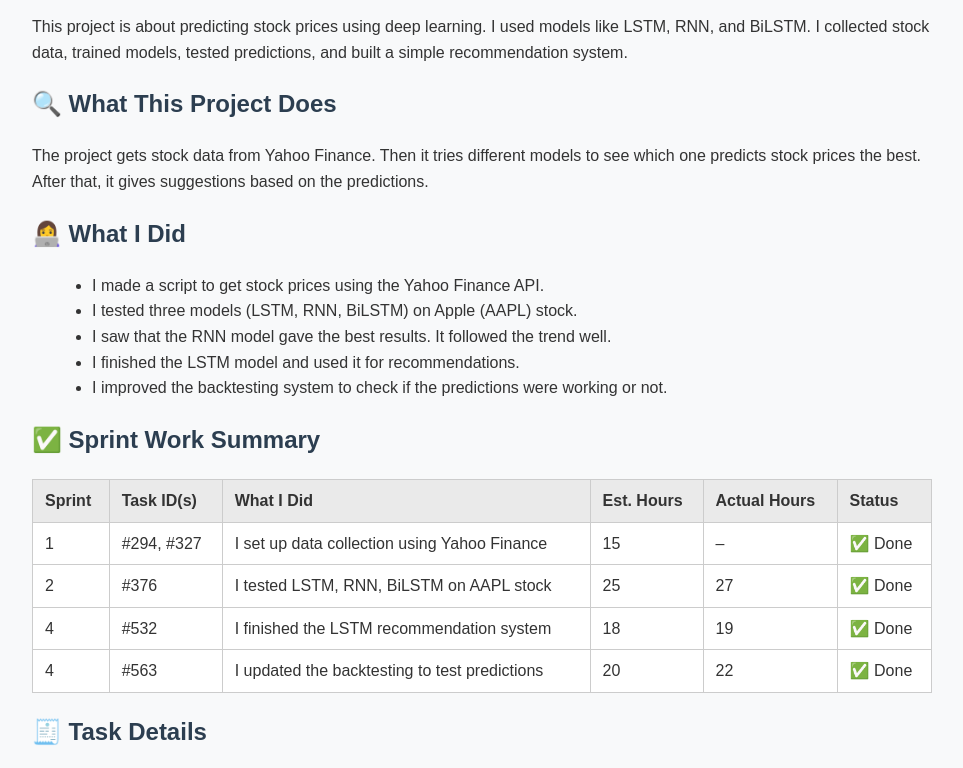
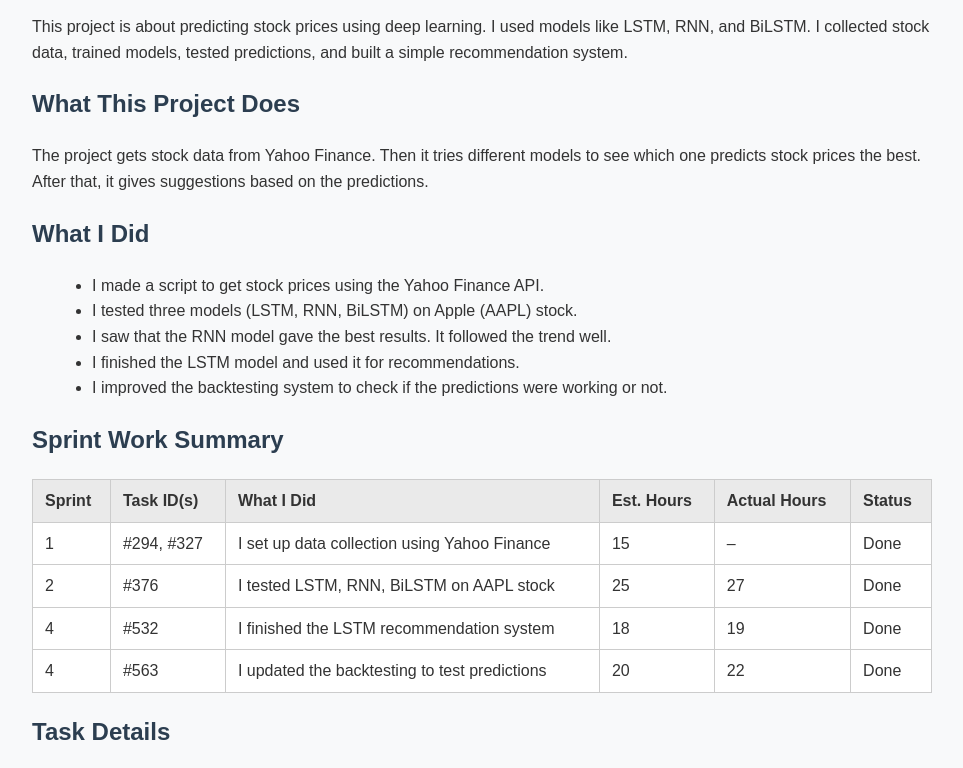
Before and after one commit to HarikaSivalinga/HarikaSivalinga.github.io, a plain HTML site: page index.html in a window 1280 px wide. Shown: the part 100-868 px from the top of the page, without its empty margins (158-1121 px from the left). Drawn offline with Linux system fonts and the light colour scheme.

Commit message:
Update index.html

```diff
--- a/index.html
+++ b/index.html
@@ -3,7 +3,7 @@
 <html lang="en">
 <head>
   <meta charset="UTF-8">
-  <title>📈 LSTM1: Stock Market Prediction Using Deep Learning</title>
+  <title> LSTM1: Stock Market Prediction Using Deep Learning</title>
   <style>
     body {
       font-family: Arial, sans-serif;
@@ -66,14 +66,14 @@
 </head>
 <body>
 
-  <h1>📈 LSTM1: Stock Market Prediction Using Deep Learning</h1>
+  <h1> LSTM1: Stock Market Prediction Using Deep Learning</h1>
 
   <p>This project is about predicting stock prices using deep learning. I used models like LSTM, RNN, and BiLSTM. I collected stock data, trained models, tested predictions, and built a simple recommendation system.</p>
 
-  <h2>🔍 What This Project Does</h2>
+  <h2> What This Project Does</h2>
   <p>The project gets stock data from Yahoo Finance. Then it tries different models to see which one predicts stock prices the best. After that, it gives suggestions based on the predictions.</p>
 
-  <h2>👩‍💻 What I Did</h2>
+  <h2> What I Did</h2>
   <ul>
     <li>I made a script to get stock prices using the Yahoo Finance API.</li>
     <li>I tested three models (LSTM, RNN, BiLSTM) on Apple (AAPL) stock.</li>
@@ -82,7 +82,7 @@
     <li>I improved the backtesting system to check if the predictions were working or not.</li>
   </ul>
 
-  <h2>✅ Sprint Work Summary</h2>
+  <h2> Sprint Work Summary</h2>
   <table>
     <thead>
       <tr>
@@ -101,7 +101,7 @@
         <td>I set up data collection using Yahoo Finance</td>
         <td>15</td>
         <td>–</td>
-        <td>✅ Done</td>
+        <td> Done</td>
       </tr>
       <tr>
         <td>2</td>
@@ -109,7 +109,7 @@
         <td>I tested LSTM, RNN, BiLSTM on AAPL stock</td>
         <td>25</td>
         <td>27</td>
-        <td>✅ Done</td>
+        <td> Done</td>
       </tr>
       <tr>
         <td>4</td>
@@ -117,7 +117,7 @@
         <td>I finished the LSTM recommendation system</td>
         <td>18</td>
         <td>19</td>
-        <td>✅ Done</td>
+        <td> Done</td>
       </tr>
       <tr>
         <td>4</td>
@@ -125,12 +125,12 @@
         <td>I updated the backtesting to test predictions</td>
         <td>20</td>
         <td>22</td>
-        <td>✅ Done</td>
+        <td> Done</td>
       </tr>
     </tbody>
   </table>
 
-  <h2>🧾 Task Details</h2>
+  <h2>Task Details</h2>
   <table>
     <thead>
       <tr>
@@ -175,13 +175,13 @@
   <img src="r2.PNG" alt="Model Output Graph" class="screenshot">
   <img src="r3.PNG" alt="Prediction Comparison" class="screenshot">
 
-  <h2>📎 Appendix</h2>
+  <h2>Appendix</h2>
 
-  <h3>📘 User Story</h3>
+  <h3>User Story</h3>
   <p><a href="https://github.com/Rivier-Computer-Science/AI-Agent-Stock-Prediction/issues/282">User Story #282 – Stock Prediction Agent</a>:
   <em>As a user, I want to see stock predictions using AI so I can make better choices.</em></p>
 
-  <h3>🕒 My Commit History</h3>
+  <h3>My Commit History</h3>
   <ul>
     <li><a href="https://github.com/HarikaSivalinga/AI-Agent-Stock-Prediction/commit/355f09aa67cd652d9e0a16481437a004d587b3a2">355f09a</a>: I added code to get stock data from Yahoo Finance – Feb 2, 2025</li>
     <li><a href="https://github.com/HarikaSivalinga/AI-Agent-Stock-Prediction/commit/002c16a09b4cd5a4c2d8cf3eb9770ebf2ee1bd0c">002c16a</a>: I tested 3 models and found RNN worked best – Mar 1, 2025</li>
@@ -190,7 +190,7 @@
     <li><a href="https://github.com/HarikaSivalinga/AI-Agent-Stock-Prediction/commit/ff8df4d5b86bd9b9c3658854790c799d2a45ea2c">ff8df4d</a>: I improved the backtesting system – Apr 20, 2025</li>
   </ul>
 
-  <p>🔗 <a href="https://github.com/HarikaSivalinga/AI-Agent-Stock-Prediction">See My GitHub Repo</a></p>
+  <p><a href="https://github.com/HarikaSivalinga/AI-Agent-Stock-Prediction">See My GitHub Repo</a></p>
 
 </body>
 </html>
```
